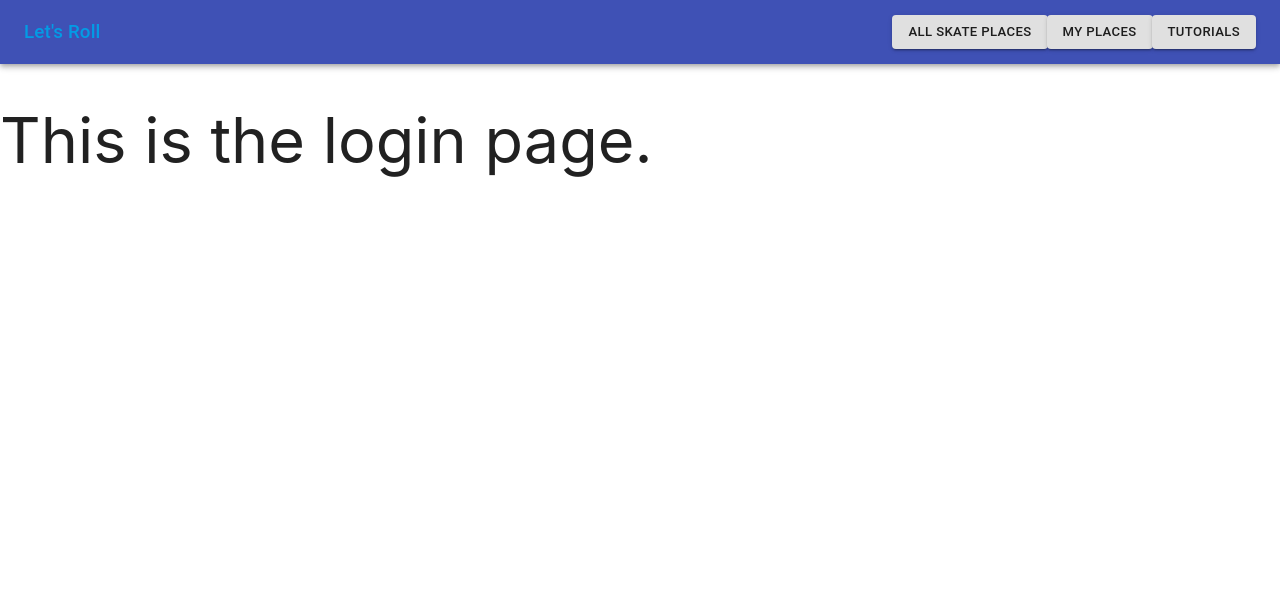
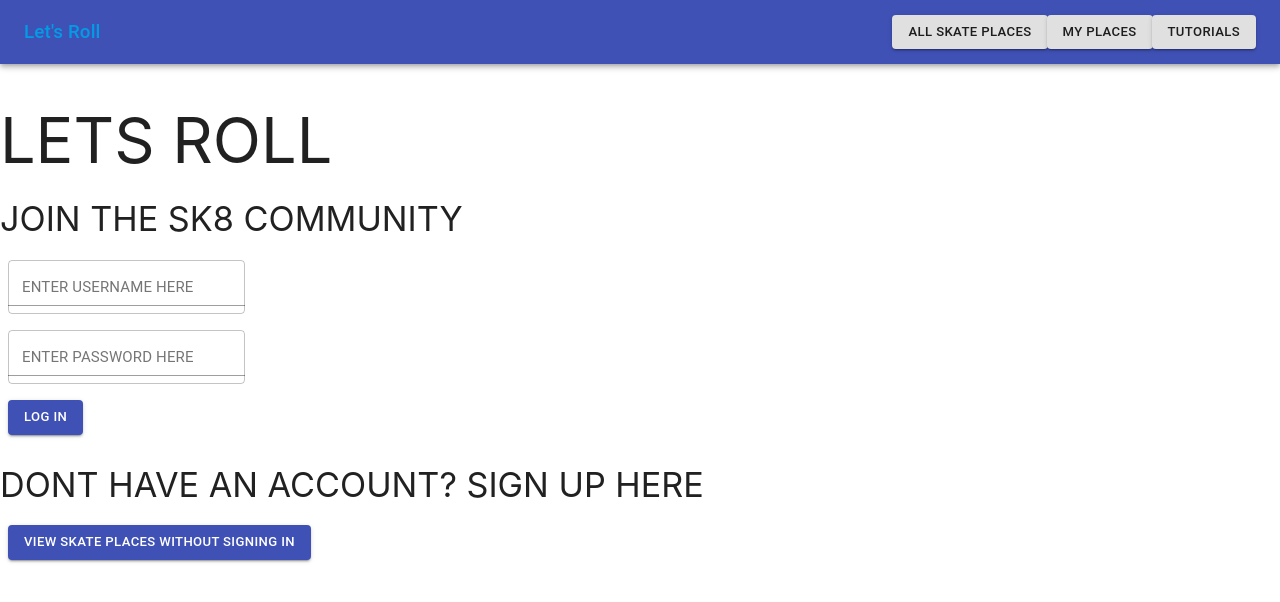
Before and after one commit to jadavianett/Lets-Roll, a React (Create React App) app in the folder client/: page / in a window 1280 px wide. Shown: the top 602 px of the page. Built offline with nearby package versions, Linux system fonts and the light colour scheme.

Commit message:
set up login page

```diff
--- a/client/src/pages/Login.js
+++ b/client/src/pages/Login.js
@@ -1,7 +1,26 @@
+import TextInput from "../components/TextInput";
+
+import Button from "../components/Buttons";
+
 function Login() {
   return (
     <div>
-      <h1>This is the login page.</h1>
+      <div className> </div>
+      <h1>LETS ROLL</h1>
+
+      <h4> JOIN THE SK8 COMMUNITY</h4>
+
+      <TextInput label="ENTER USERNAME HERE"/>
+      <TextInput label="ENTER PASSWORD HERE"/>
+
+      <Button text="LOG IN" />
+
+      <h4> DONT HAVE AN ACCOUNT? SIGN UP HERE</h4>
+
+      <Button text="VIEW SKATE PLACES WITHOUT SIGNING IN" />
+
+
+
     </div>
   );
 }
```
